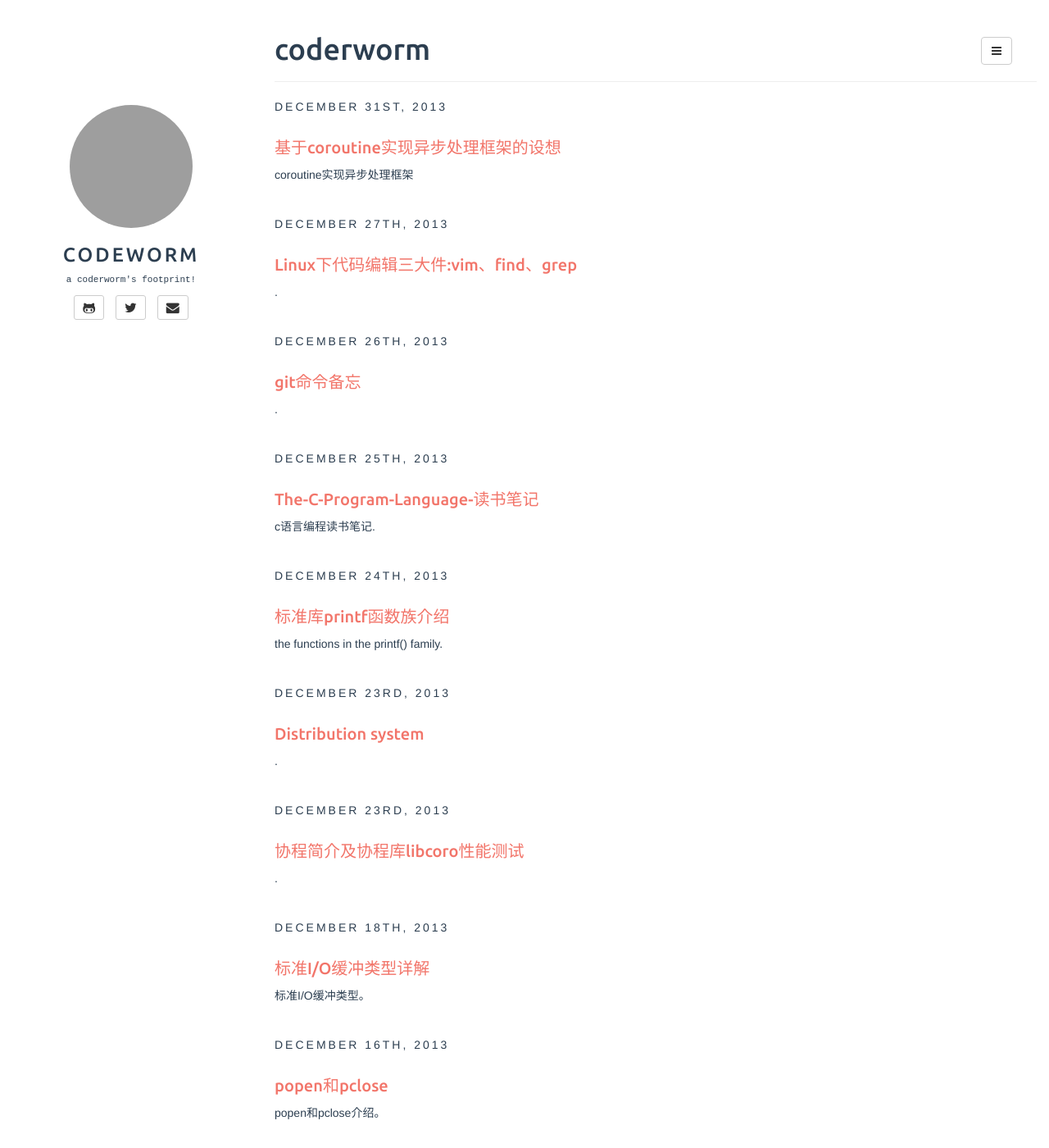
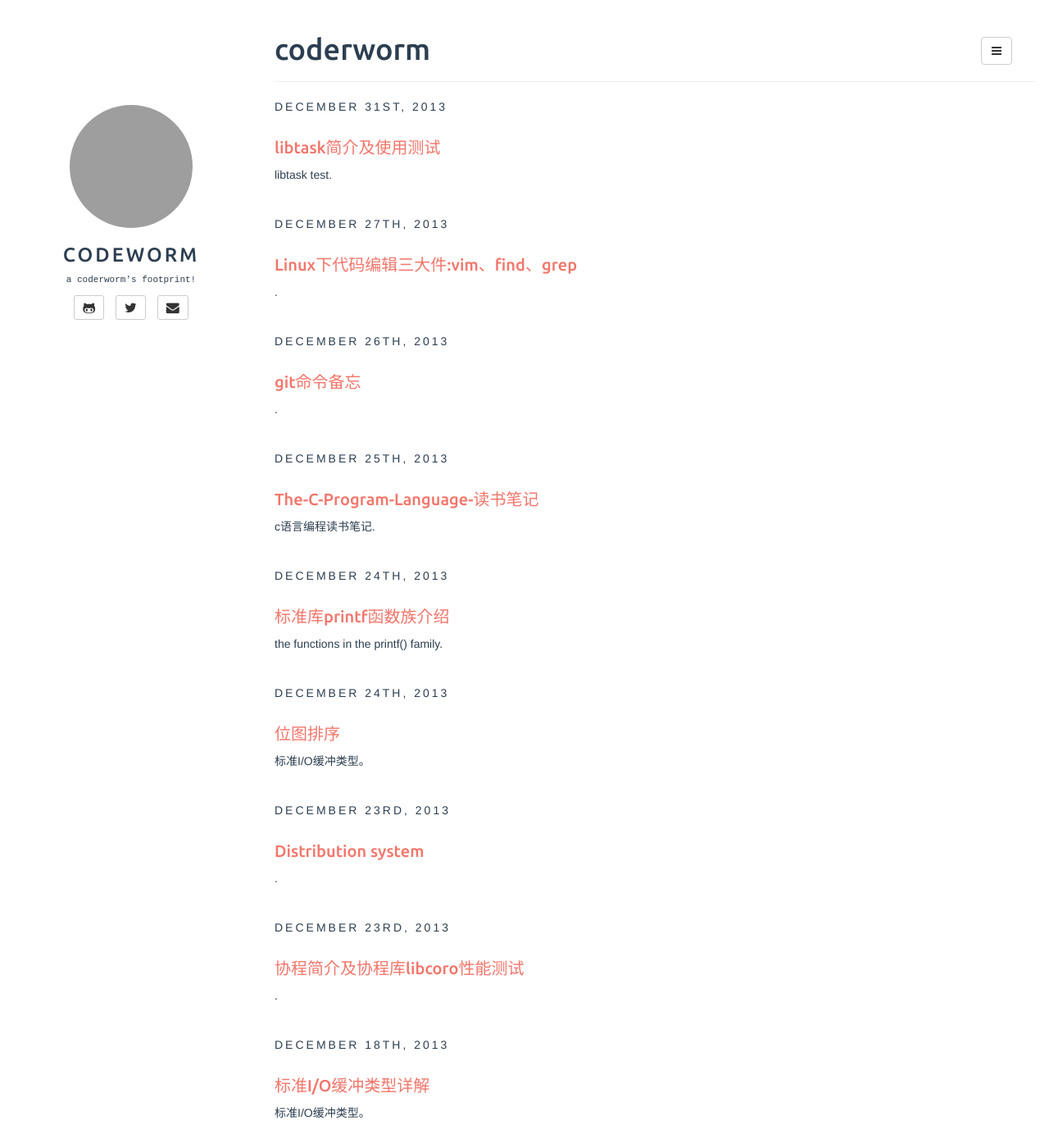
Before and after one commit to yuxingfirst/blog, a Jekyll site: the page built from index.html, in a window 1280 px wide and 1400 px high. Shown: the whole window at 82% size. Built offline with Jekyll 4.4.1, drawn with Linux system fonts in a browser that asks for light colours; the list of posts is cut into pages by our own code; comment, search, counter and statistics services are not loaded; some of the changed lines change nothing that is shown; some of the changed text lies outside the part shown; grey boxes are pictures that could not be loaded.

Commit message:
add libtask

```diff
--- a/_posts/other/2013-12-23-libcoro-test.md
+++ b/_posts/coroutine/2013-12-23-libcoro-test.md
@@ -1,7 +1,7 @@
 ---
 title: 协程简介及协程库libcoro性能测试
 layout: post
-categories: [other]
+categories: [coroutine]
 tags: [coroutine]
 description:   .
 ---
--- a/_posts/coroutine/2013-12-31-impl-coroutine-lib.md
+++ /dev/null
@@ -1,7 +0,0 @@
----
-title: 基于coroutine实现异步处理框架的设想
-layout: post
-categories: [coroutine]
-tags: [coroutine]
-description: coroutine实现异步处理框架
----
--- /dev/null
+++ b/_posts/coroutine/2013-12-31-libtask.md
@@ -0,0 +1,45 @@
+---
+title: libtask简介及使用测试
+layout: post
+categories: [coroutine]
+tags: [coroutine]
+description: libtask test.
+---
+
+libtask是Go语言的设计者之一Russ Cox实现的一个协程库，这个库虽然小，但是可以说得上是五脏俱全，包含协程切换，调度，协程通信(Channel)，网络I/O等等。特别是其中的协程通信方式:channel, 跟go语言中的goroutine的通信方式相同(我们可以猜想go语言中goroutine的底层实现很可能就是基于这个库)。
+
+###sheduler
+
+简单来说，libtask中的协程的调度(libtask中将协程抽象为task)，主要是通过一个list(<code>taskrunqueue</code>)，来组织所有等待调度的协程；同时，调度器也是一个运行中的协程:<code>taskschedcontext</code>, 就是通过它从taskunqueue中取出等待调度的task并将其投入运行;然后在每个运行的协程中，可以通过<code>int taskyield(void);</code>这个函数放弃cpu并切换到**主调度器**协程。
+
+###channel
+
+channel为libtask中协程的通信方式，可以将其类比为unix中的管道。一个channel连接两个协程,协程之间可以基于channel交换数据。相比Erlang中轻量级进程(也是协程)的通信方式来说，channel就有点重了，处理起来不灵活。
+
+就我看来，协程之间最好的通信方式应该是消息，每个协程拥有自己的mailbox，其他协程只要向这个mailbox投递消息就可以了，本协程从这个mailbox取出消息进行处理。
+
+###性能
+
+我基于libtask做了个简单的性能测试:
+
+	#include "task.h"
+	int count=0;
+	void func(void *v) {
+		while(1) {
+		    ++count;
+		    if(count > 1800000) {
+		        taskexitall(0);
+		    }
+		    taskyield();
+		}
+	}
+	void taskmain(int argc, char **argv) {
+		taskcreate(func, (void*)0, 32768);
+		taskcreate(func, (void*)0, 32768);
+	}
+
+一秒内大概能切换180W次，这个效率应该是有点底的，之前做libcoro使用ASM的切换测试(无调度器)，能达到5000w次，不知道将libtask的底层切换实现换成libcoro会怎么样, 有时间在弄下。
+
+另外，今天发现Iolanguage中协程的实现也是给予libtask这个库的。
+
+-EOF-
--- /dev/null
+++ b/_posts/linux-c/2013-12-24-program-pearls-chapter1.md
@@ -0,0 +1,7 @@
+---
+title: 位图排序
+layout: post
+categories: [linux-c]
+tags: [编程珠玑]
+description: 标准I/O缓冲类型。
+---
```
